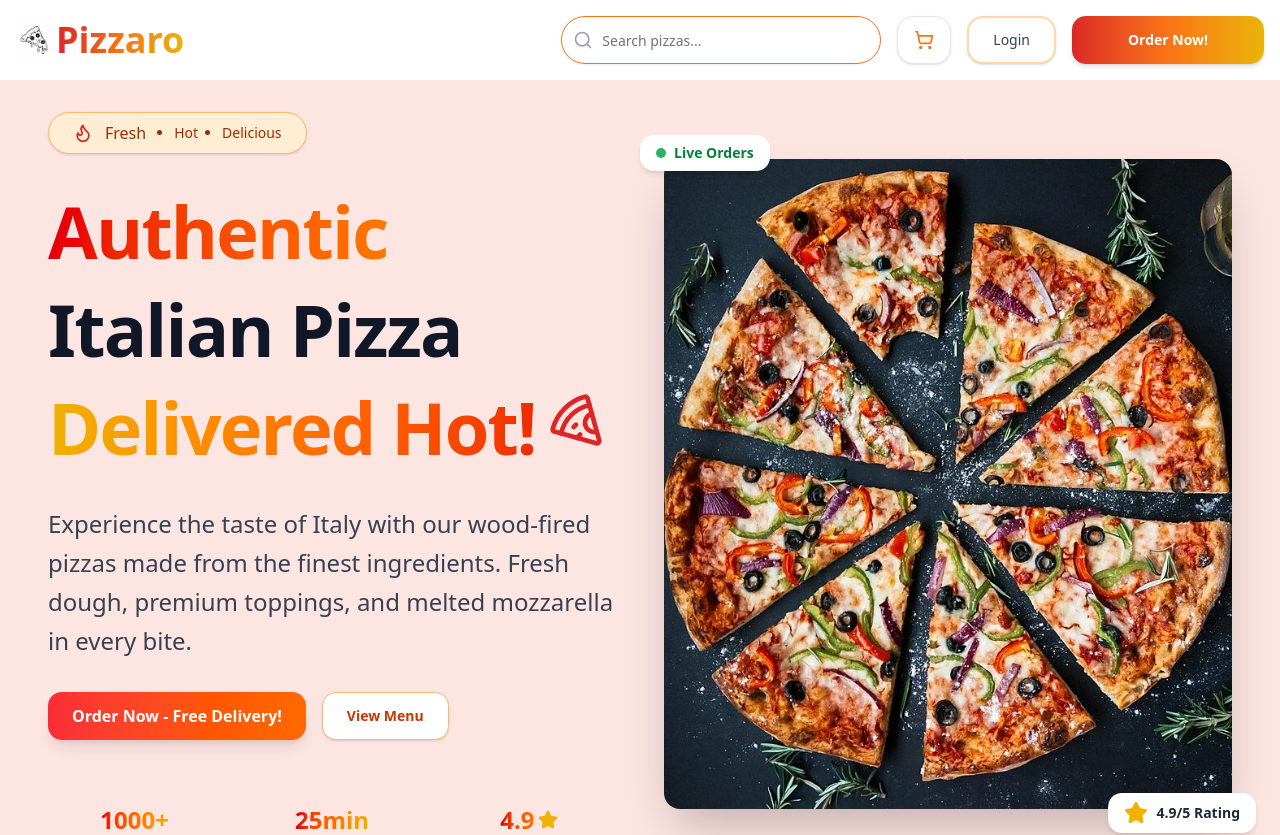
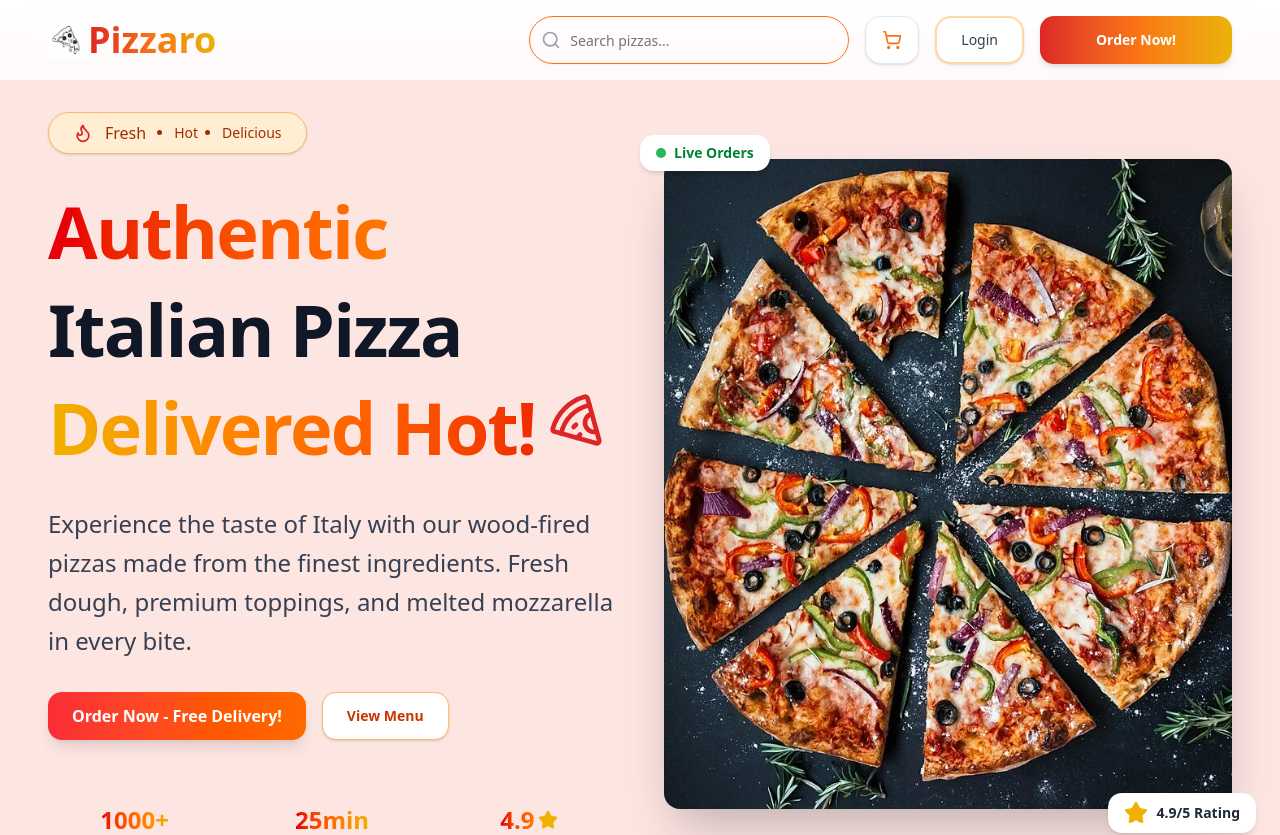
Before and after one commit to Safeya-Yasien/next-pizza-shop, a Next.js app: page / in a window 1280 px wide. Shown: the top 835 px of the page. Built offline with nearby package versions, Linux system fonts and the light colour scheme.

Commit message:
add blur to header

```diff
--- a/components/common/Header/Header.tsx
+++ b/components/common/Header/Header.tsx
@@ -11,8 +11,8 @@ const Header = () => {
   const [isOpen, setIsOpen] = useState(false);
 
   return (
-    <header className="bg-white fixed top-0 left-0 z-50 py-4 w-full ">
-      <div className="container mx-auto flex items-center justify-between px-4 ">
+    <header className="bg-white/80 fixed top-0 left-0 z-50 py-4 w-full backdrop-blur-xl ">
+      <div className="container mx-auto flex items-center justify-between px-4 lg:px-12 ">
         {/* logo */}
         <Link href={"/"} className="flex items-center ">
           <Image
```
